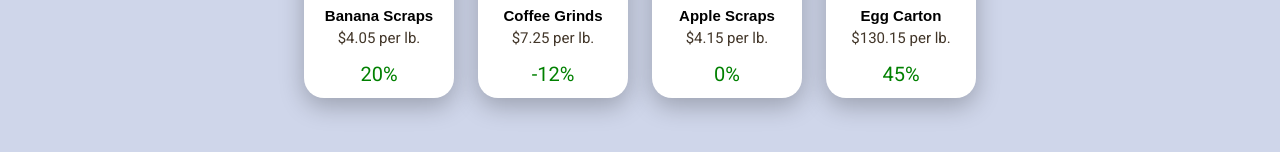
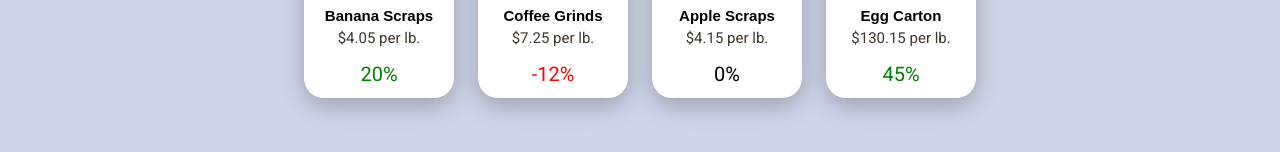
Before and after one commit to sequint/compex, an Angular app in the folder client/: page / in a window 1280 px wide. Shown: the part 512-664 px from the top of the page. Built offline with nearby package versions, Linux system fonts and the light colour scheme; a web font is replaced by a local one.

Commit message:
Add change color class prop to compx items that changes the valChange color based on pos or neg

```diff
--- a/client/src/app/exchange-grid/exchange-grid.component.css
+++ b/client/src/app/exchange-grid/exchange-grid.component.css
@@ -72,5 +72,12 @@
   margin-bottom: 0px;
   margin-top: 15px;
   font-size: 20px;
+}
+
+.positive-change {
   color: green;
 }
+
+.negative-change {
+  color: red;
+}
--- a/client/src/app/exchange-grid/exchange-grid.component.html
+++ b/client/src/app/exchange-grid/exchange-grid.component.html
@@ -6,7 +6,7 @@
       <h6 class="item-name">{{item.name}}</h6>
       <p class="item-ex-val">${{item.value}} per lb.</p>
       <i class={{item.arrowIcon}}></i>
-      <p class="change-perc">{{item.valChange}}%</p>
+      <p class={{item.changeColorClass}}>{{item.valChange}}%</p>
     </div>
   </div>
 </section>
--- a/client/src/app/exchange-grid/exchange-grid.component.ts
+++ b/client/src/app/exchange-grid/exchange-grid.component.ts
@@ -17,8 +17,14 @@ export class ExchangeGridComponent {
 
   constructor() {
     this.compxItems = fakeCompxItems.map(item => {
-      if (item.valChange > 0) { item.arrowIcon = 'gg-arrow-up'};
-      if (item.valChange < 0) { item.arrowIcon = 'gg-arrow-down'};
+      if (item.valChange > 0) {
+        item.arrowIcon = 'gg-arrow-up';
+        item.changeColorClass += ' positive-change';
+      };
+      if (item.valChange < 0) {
+        item.arrowIcon = 'gg-arrow-down';
+        item.changeColorClass += ' negative-change';
+      };
 
       return item;
     });
--- a/client/src/interfaces/CompxItem.ts
+++ b/client/src/interfaces/CompxItem.ts
@@ -4,5 +4,6 @@ export interface CompxItem {
     icon: string,
     value: number,
     valChange: number,
-    arrowIcon: string
+    arrowIcon: string,
+    changeColorClass: string
 }
```
